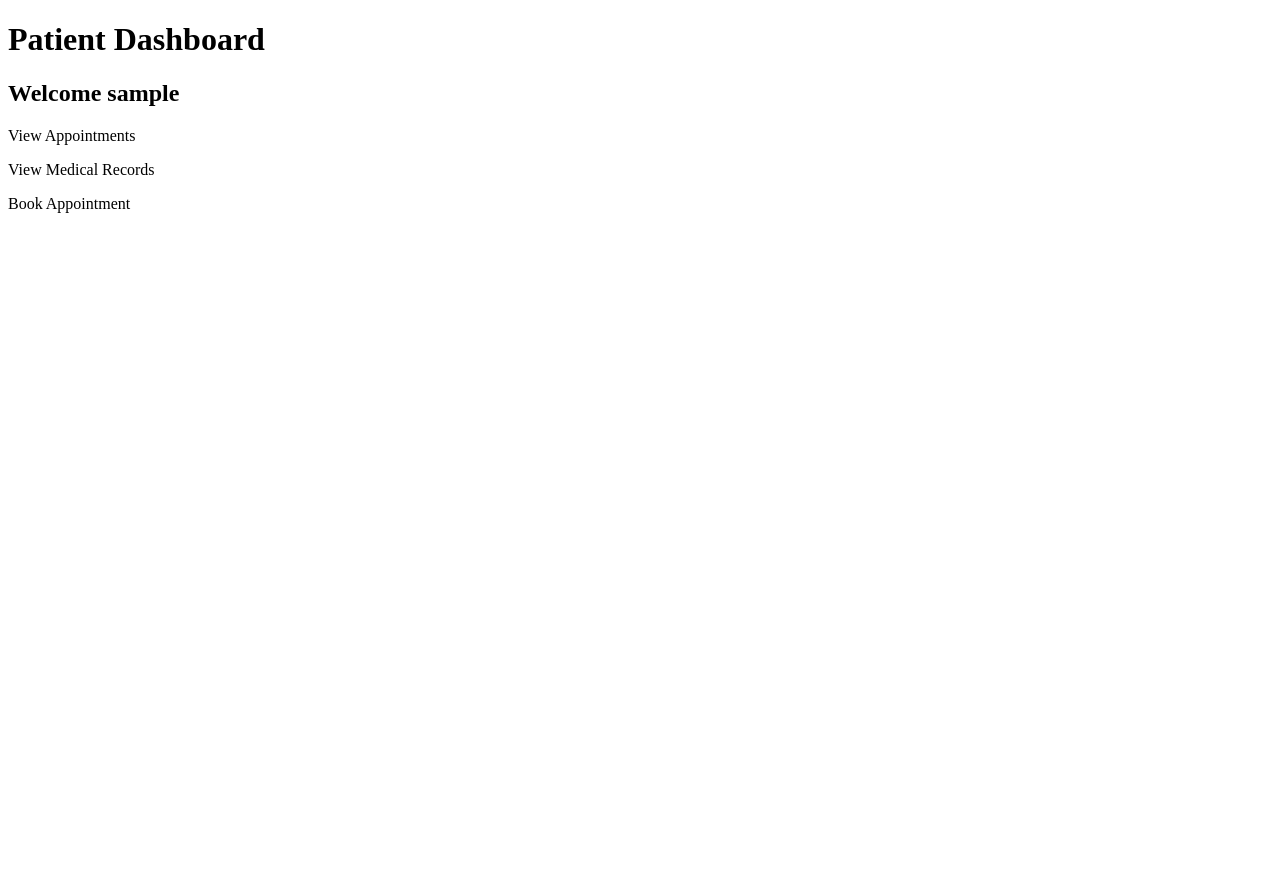
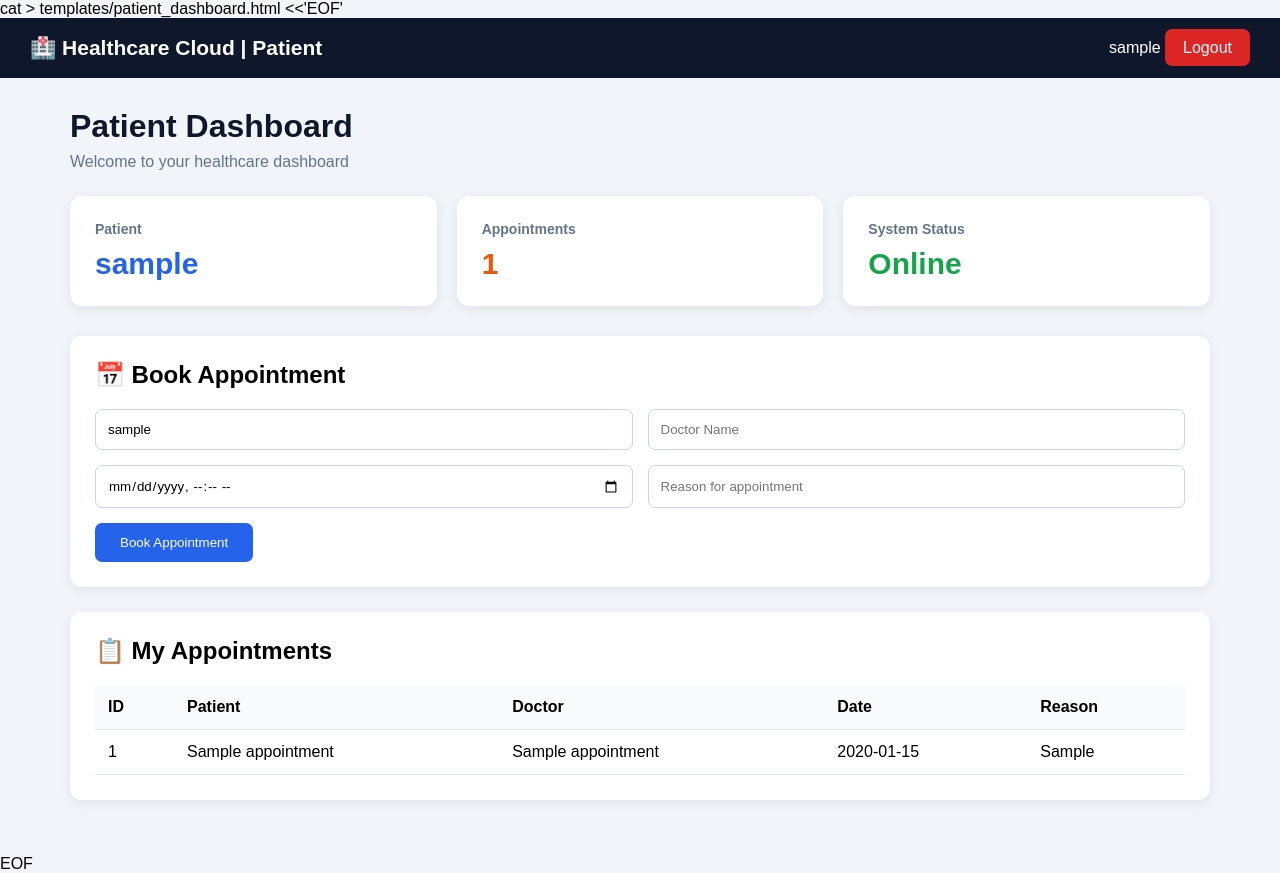
Before and after one commit to Komalkhatal05/cloud-healthcare, a Flask app: template templates/patient_dashboard.html in a window 1280 px wide. Before the commit the page ends 213 px from the top, so only its background shows below. Run offline with Flask 3, Linux system fonts and the light colour scheme; the visitor is signed in with stand-in values (Sample User, id 1); tables that the repository leaves empty hold one stand-in row (values such as "Sample post"); the template is opened without the code that fills it: values that come from a table or form of the project are taken from there, most other values are stand-ins (such as "Sample title", 1, 10 or a date in 2020); parts of the project's set-up code (start-up, migrations or seed data) failed here and were passed over.

Commit message:
Refactor patient dashboard
Updated the patient dashboard HTML structure and styles.

```diff
--- a/templates/patient_dashboard.html
+++ b/templates/patient_dashboard.html
@@ -1,14 +1,341 @@
+cat > templates/patient_dashboard.html <<'EOF'
 <!DOCTYPE html>
-<html>
+<html lang="en">
+
 <head>
-    <title>Patient Dashboard</title>
+
+<meta charset="UTF-8">
+<meta name="viewport" content="width=device-width, initial-scale=1.0">
+
+<title>Patient Dashboard</title>
+
+<style>
+
+* {
+    box-sizing: border-box;
+    margin: 0;
+    padding: 0;
+    font-family: Arial, sans-serif;
+}
+
+body {
+    background: #f1f5f9;
+}
+
+.header {
+    background: #0f172a;
+    color: white;
+    padding: 18px 30px;
+    display: flex;
+    justify-content: space-between;
+    align-items: center;
+}
+
+.logo {
+    font-size: 21px;
+    font-weight: bold;
+}
+
+.logout {
+    background: #dc2626;
+    padding: 10px 18px;
+    color: white;
+    text-decoration: none;
+    border-radius: 7px;
+}
+
+.container {
+    padding: 30px;
+    max-width: 1200px;
+    margin: auto;
+}
+
+h1 {
+    color: #0f172a;
+    margin-bottom: 8px;
+}
+
+.subtitle {
+    color: #64748b;
+    margin-bottom: 25px;
+}
+
+.cards {
+    display: grid;
+    grid-template-columns: repeat(3, 1fr);
+    gap: 20px;
+    margin-bottom: 30px;
+}
+
+.card {
+    background: white;
+    padding: 25px;
+    border-radius: 12px;
+    box-shadow: 0 3px 12px rgba(0,0,0,0.08);
+}
+
+.card h3 {
+    color: #64748b;
+    font-size: 14px;
+}
+
+.card p {
+    font-size: 30px;
+    font-weight: bold;
+    margin-top: 10px;
+}
+
+.blue {
+    color: #2563eb;
+}
+
+.green {
+    color: #16a34a;
+}
+
+.orange {
+    color: #ea580c;
+}
+
+.section {
+    background: white;
+    padding: 25px;
+    border-radius: 12px;
+    margin-bottom: 25px;
+    box-shadow: 0 3px 12px rgba(0,0,0,0.07);
+}
+
+.section h2 {
+    margin-bottom: 20px;
+}
+
+.form-grid {
+    display: grid;
+    grid-template-columns: 1fr 1fr;
+    gap: 15px;
+}
+
+input {
+    width: 100%;
+    padding: 12px;
+    border: 1px solid #cbd5e1;
+    border-radius: 7px;
+}
+
+button {
+    margin-top: 15px;
+    padding: 12px 25px;
+    background: #2563eb;
+    color: white;
+    border: none;
+    border-radius: 7px;
+    cursor: pointer;
+}
+
+button:hover {
+    background: #1d4ed8;
+}
+
+table {
+    width: 100%;
+    border-collapse: collapse;
+}
+
+th, td {
+    padding: 13px;
+    border-bottom: 1px solid #e2e8f0;
+    text-align: left;
+}
+
+th {
+    background: #f8fafc;
+}
+
+@media(max-width: 700px) {
+
+    .cards {
+        grid-template-columns: 1fr;
+    }
+
+    .form-grid {
+        grid-template-columns: 1fr;
+    }
+
+}
+
+</style>
+
 </head>
+
 <body>
-    <h1>Patient Dashboard</h1>
-    <h2>Welcome {{ username }}</h2>
 
-    <p>View Appointments</p>
-    <p>View Medical Records</p>
-    <p>Book Appointment</p>
+
+<header class="header">
+
+<div class="logo">
+🏥 Healthcare Cloud | Patient
+</div>
+
+<div>
+
+{{ session.get('username') }}
+
+<a class="logout" href="{{ url_for('logout') }}">
+Logout
+</a>
+
+</div>
+
+</header>
+
+
+<main class="container">
+
+<h1>Patient Dashboard</h1>
+
+<p class="subtitle">
+Welcome to your healthcare dashboard
+</p>
+
+
+<div class="cards">
+
+<div class="card">
+
+<h3>Patient</h3>
+
+<p class="blue">
+{{ session.get('username') }}
+</p>
+
+</div>
+
+
+<div class="card">
+
+<h3>Appointments</h3>
+
+<p class="orange">
+{{ appointments|length }}
+</p>
+
+</div>
+
+
+<div class="card">
+
+<h3>System Status</h3>
+
+<p class="green">
+Online
+</p>
+
+</div>
+
+</div>
+
+
+<section class="section">
+
+<h2>📅 Book Appointment</h2>
+
+<form action="{{ url_for('book_appointment') }}" method="POST">
+
+<div class="form-grid">
+
+<input
+type="text"
+name="patient_name"
+value="{{ session.get('username') }}"
+readonly
+>
+
+<input
+type="text"
+name="doctor_name"
+placeholder="Doctor Name"
+required
+>
+
+<input
+type="datetime-local"
+name="appointment_date"
+required
+>
+
+<input
+type="text"
+name="reason"
+placeholder="Reason for appointment"
+required
+>
+
+</div>
+
+<button type="submit">
+Book Appointment
+</button>
+
+</form>
+
+</section>
+
+
+<section class="section">
+
+<h2>📋 My Appointments</h2>
+
+<table>
+
+<thead>
+
+<tr>
+
+<th>ID</th>
+<th>Patient</th>
+<th>Doctor</th>
+<th>Date</th>
+<th>Reason</th>
+
+</tr>
+
+</thead>
+
+<tbody>
+
+{% for appointment in appointments %}
+
+<tr>
+
+<td>{{ appointment.id }}</td>
+<td>{{ appointment.patient_name }}</td>
+<td>{{ appointment.doctor_name }}</td>
+<td>{{ appointment.appointment_date }}</td>
+<td>{{ appointment.reason }}</td>
+
+</tr>
+
+{% else %}
+
+<tr>
+
+<td colspan="5">
+No appointments booked yet.
+</td>
+
+</tr>
+
+{% endfor %}
+
+</tbody>
+
+</table>
+
+</section>
+
+</main>
+
 </body>
+
 </html>
+EOF
```
